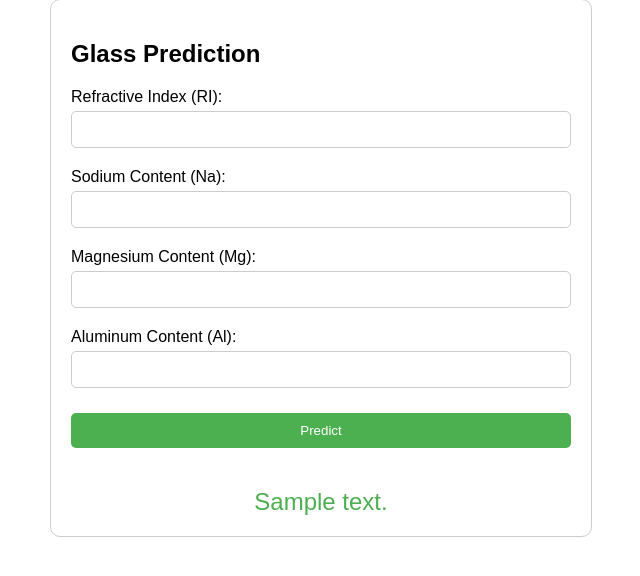
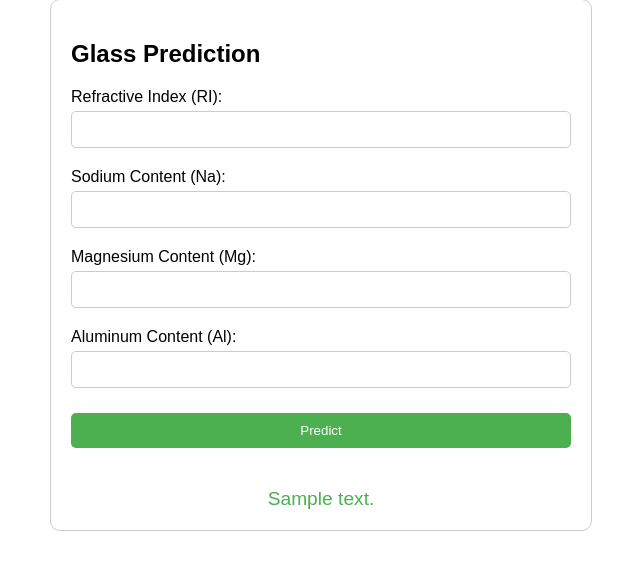
Before and after one commit to Skv9655/Glass_Prediction_Project, a Flask app: template templates/index.html in a window 1280 px wide. Shown: the part 51-627 px from the top of the page, without its empty margins (319-959 px from the left). Run offline with Flask 3, Linux system fonts and the light colour scheme; the template is opened without the code that fills it: most values are stand-ins (such as "Sample title", 1, 10 or a date in 2020); parts of the project's set-up code (start-up, migrations or seed data) failed here and were passed over.

Commit message:
Update index.html

```diff
--- a/templates/index.html
+++ b/templates/index.html
@@ -31,11 +31,16 @@
         .form-container input[type="submit"]:hover {
             background-color: #45a049;
         }
-        .result {
-            font-size: 1.5em;
-            color: #4CAF50;
+        .result, .error {
+            font-size: 1.2em;
             text-align: center;
             margin-top: 20px;
+        }
+        .result {
+            color: #4CAF50;
+        }
+        .error {
+            color: red;
         }
     </style>
 </head>
@@ -57,8 +62,13 @@
 
             <input type="submit" value="Predict">
         </form>
+
         {% if prediction_text %}
-        <div class="result">{{ prediction_text }}</div>
+            <div class="result">{{ prediction_text }}</div>
+        {% endif %}
+
+        {% if error_message %}
+            <div class="error">{{ error_message }}</div>
         {% endif %}
     </div>
 </body>
```
